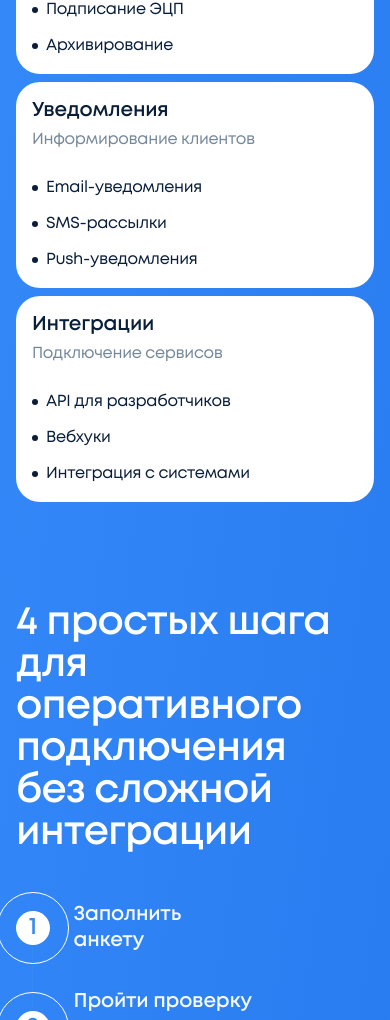
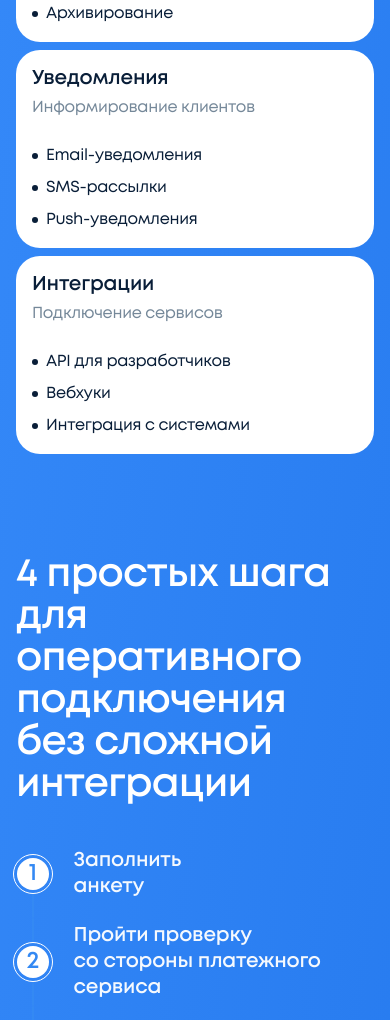
Before and after one commit to ignatovivin/a3lab, a React (Vite) app: page / in a window 390 px wide. Shown: the part 3173-4193 px from the top of the page. Built offline with nearby package versions, Linux system fonts and the light colour scheme.

Commit message:
NewSection: gap 8px в карточках на мобильном; Steps: полоски между шагами, круги 32/40; PartnerLogos: карточки планов 320px на мобильном

```diff
--- a/src/components/NewSection.css
+++ b/src/components/NewSection.css
@@ -196,6 +196,9 @@
 .new-section-card-feature-text {
   color: var(--dark-blue-100);
   text-align: left;
+  min-width: 0;
+  overflow-wrap: break-word;
+  word-wrap: break-word;
 }
 
 /* Responsive styles */
@@ -334,6 +337,15 @@
     padding: 16px;
   }
 
+  .new-section-card-features {
+    gap: 8px;
+  }
+
+  .new-section-card-feature-text {
+    min-width: 0;
+    word-break: break-word;
+  }
+
   .new-section-controls {
     gap: 24px;
   }
@@ -391,6 +403,15 @@
     padding: 16px;
   }
 
+  .new-section-card-features {
+    gap: 8px;
+  }
+
+  .new-section-card-feature-text {
+    min-width: 0;
+    word-break: break-word;
+  }
+
   .new-section-controls {
     gap: 24px;
   }
--- a/src/components/PartnerLogos.css
+++ b/src/components/PartnerLogos.css
@@ -1034,8 +1034,8 @@
 
   .partner-features-plan {
     flex: 0 0 auto;
-    width: 260px;
-    min-width: 260px;
+    width: 320px;
+    min-width: 320px;
     padding: 16px;
     gap: 20px;
     scroll-snap-align: start;
--- a/src/components/Steps.css
+++ b/src/components/Steps.css
@@ -303,13 +303,15 @@
     flex-direction: column;
     width: auto;
     gap: 0;
+    align-items: center;
   }
 
   .steps-control-line {
-    width: 1px;
-    height: 30px;
+    width: 2px;
+    height: 24px;
     flex: none;
     background-color: var(--light-blue-100);
+    border-radius: 1px;
   }
 
   .steps-control-number {
@@ -318,9 +320,14 @@
     margin-bottom: 0;
   }
 
+  .steps-control-outer {
+    width: 40px;
+    height: 40px;
+  }
+
   .steps-control-circle {
-    width: 34px;
-    height: 34px;
+    width: 32px;
+    height: 32px;
   }
 
   .steps-control-caption {
@@ -371,13 +378,15 @@
     flex-direction: column;
     width: auto;
     gap: 0;
+    align-items: center;
   }
 
   .steps-control-line {
-    width: 1px;
-    height: 30px;
+    width: 2px;
+    height: 24px;
     flex: none;
     background-color: var(--light-blue-100);
+    border-radius: 1px;
   }
 
   .steps-control-number {
@@ -386,9 +395,14 @@
     margin-bottom: 0;
   }
 
+  .steps-control-outer {
+    width: 40px;
+    height: 40px;
+  }
+
   .steps-control-circle {
-    width: 34px;
-    height: 34px;
+    width: 32px;
+    height: 32px;
   }
 
   .steps-control-caption {
```
